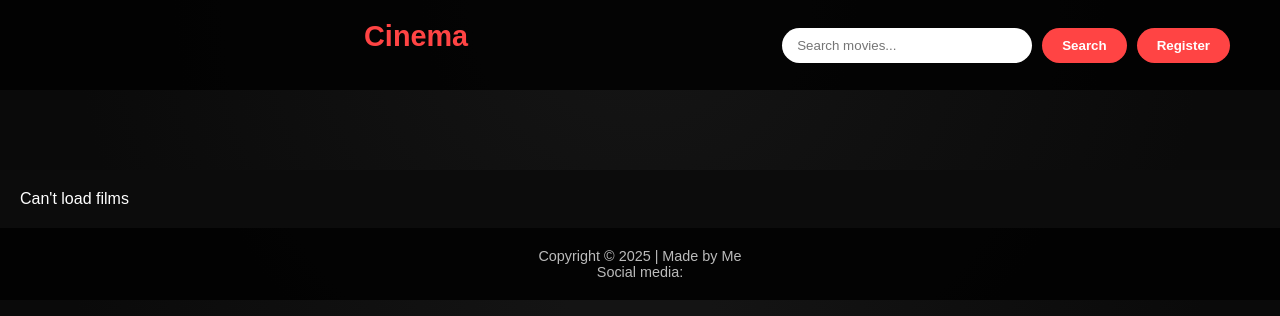
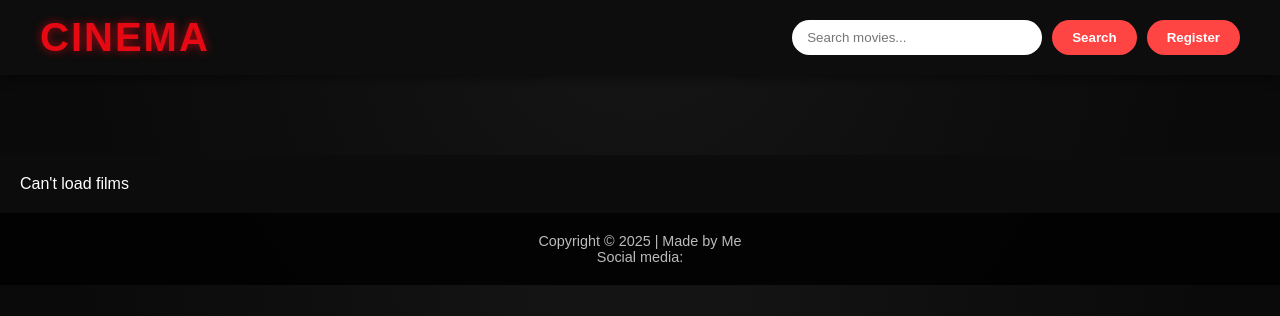
Before and after one commit to Gister122654/Movie-project-2, a plain HTML site: page index.html in a window 1280 px wide. Drawn offline with Linux system fonts and the light colour scheme; no server answers.

Commit message:
completion

```diff
--- a/index.html
+++ b/index.html
@@ -8,7 +8,7 @@
   </head>
   <body>
     <header class="header">
-      <img class="logo" src=""D:\@DATA WINDOWS\Downloads\large-removebg-preview.png"">
+
       <h1 class="logo">Cinema</h1>
       <div class="search-bar">
         <input type="text" placeholder="Search movies..." />
--- a/login.js
+++ b/login.js
@@ -14,7 +14,7 @@ function MINH(event) {
 
   //kiem tra basic
   if (!username || !password || !confirmPassword) {
-    hienThiThongBao(`Please put on the details!`);
+    hienThiThongBao(`Missing details, please fill it in!`);
     return;
   }
 
--- a/style.css
+++ b/style.css
@@ -23,14 +23,32 @@ header {
   z-index: 1000;
 }
 
+/* Header container */
+.header {
+  display: flex;
+  align-items: center;
+  justify-content: space-between;
+  background: #0d0d0d;        /* Cinematic dark theme */
+  padding: 15px 40px;
+  box-shadow: 0 4px 10px rgba(0,0,0,0.4);
+}
+
+/* LOGO IMAGE */
+
+
+/* CINEMA TEXT LOGO */
 .logo {
-  font-size: 1.8rem;
-  font-weight: 600;
-  color: #ff4444;
-  height: 50px; /* Thiết lập chiều cao mong muốn */
-    width: auto; /* Giữ nguyên tỷ lệ khung hình */
-    object-fit: contain;
+  font-size: 40px;
+  font-weight: 700;
+  color: #e50914;                /* Netflix-style red */
+  text-transform: uppercase;
+  letter-spacing: 2px;
+  margin: 0;
+  text-shadow: 0 0 10px rgba(229, 9, 20, 0.7);
 }
+
+
+
 
 .search-bar {
   display: flex;
```
Also changed, not shown: view.html (deleted, +0 -43 lines).
